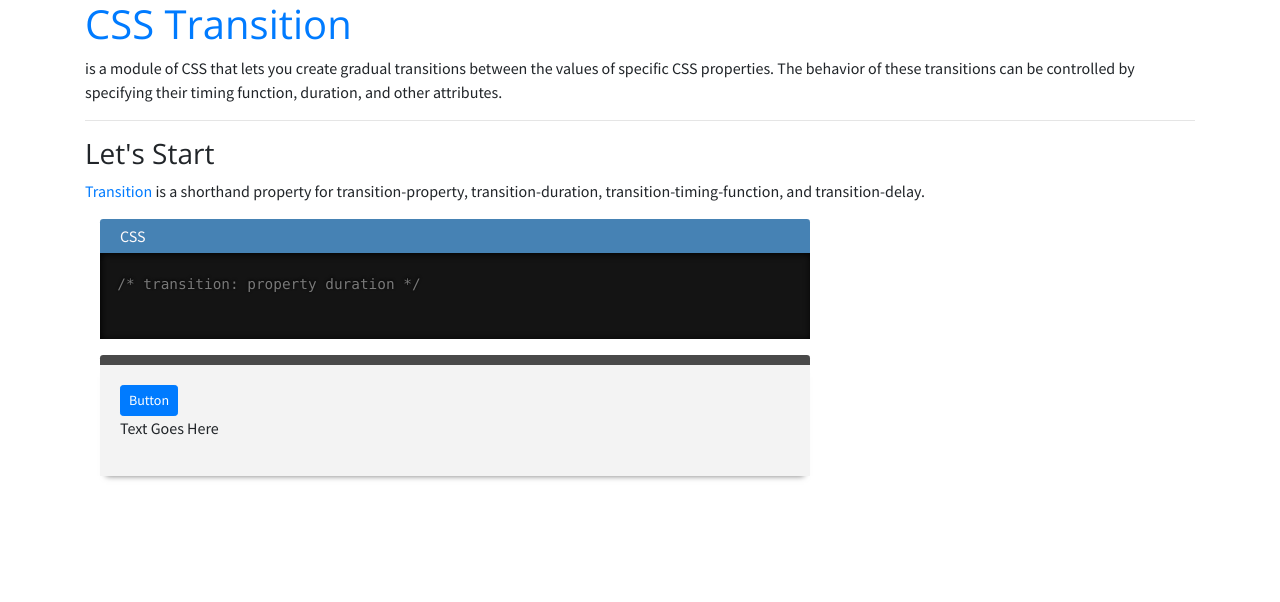
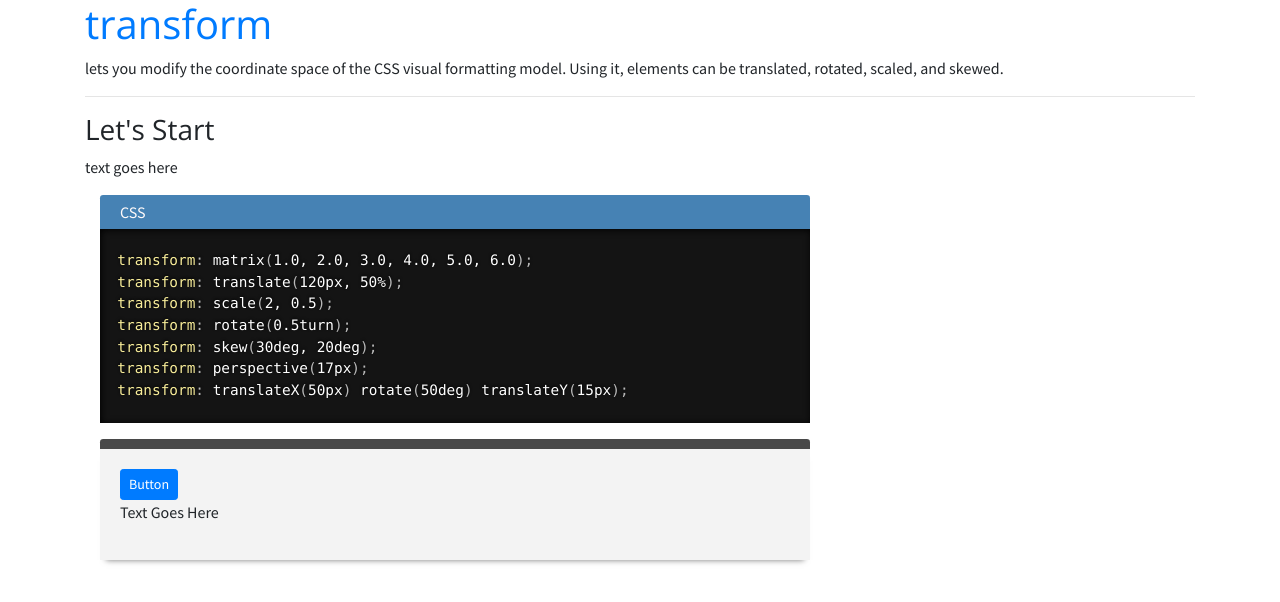
Before and after one commit to makiztest/web-animation, a plain HTML site: page css-transform.html in a window 1280 px wide. Drawn offline with nearby package versions, Linux system fonts and the light colour scheme.

Commit message:
add transform

```diff
--- a/css-transform.html
+++ b/css-transform.html
@@ -17,22 +17,24 @@
 
 <body>
   <div class="container">
-    <h1><a href="https://developer.mozilla.org/en-US/docs/Web/CSS/CSS_Transitions" target="_blank">CSS Transition</a></h1>
-    <p>is a module of CSS that lets you create gradual transitions between the values of specific CSS properties. The behavior of these transitions can be controlled by specifying their timing function, duration, and other attributes.</p>
+    <h1><a href="https://developer.mozilla.org/en-US/docs/Web/CSS/transform?v=b" target="_blank">transform</a></h1>
+    <p> lets you modify the coordinate space of the CSS visual formatting model. Using it, elements can be translated, rotated, scaled, and skewed.</p>
     <hr>
     <h3>Let's Start</h3>
 
-    <p>
-      <a href="https://developer.mozilla.org/en-US/docs/Web/CSS/transition" target="_blank">Transition</a>
-      <span> is a shorthand property for transition-property, transition-duration, transition-timing-function, and transition-delay.</span>
-    </p>
+    <p>text goes here</p>
 
     <section>
       <div class="col-lg-8">
         <div class="box-headers code-header">CSS</div>
         <pre class="shadow"><code class="language-css">
-  /* transition: property duration */
-
+  transform: matrix(1.0, 2.0, 3.0, 4.0, 5.0, 6.0);
+  transform: translate(120px, 50%);
+  transform: scale(2, 0.5);
+  transform: rotate(0.5turn);
+  transform: skew(30deg, 20deg);
+  transform: perspective(17px);
+  transform: translateX(50px) rotate(50deg) translateY(15px);
         </code></pre>
         <!-- Code Block -->
       </div>
```
